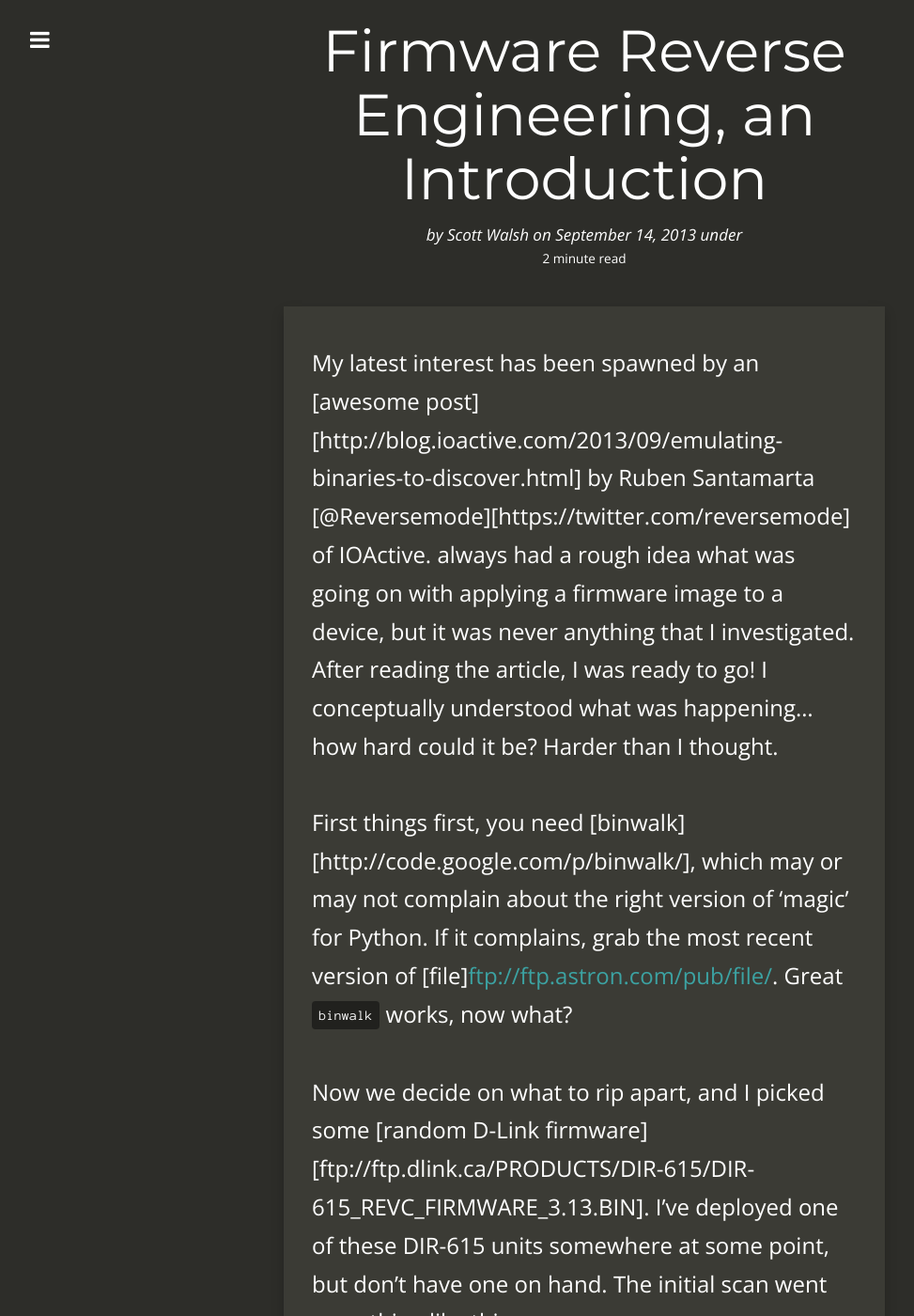
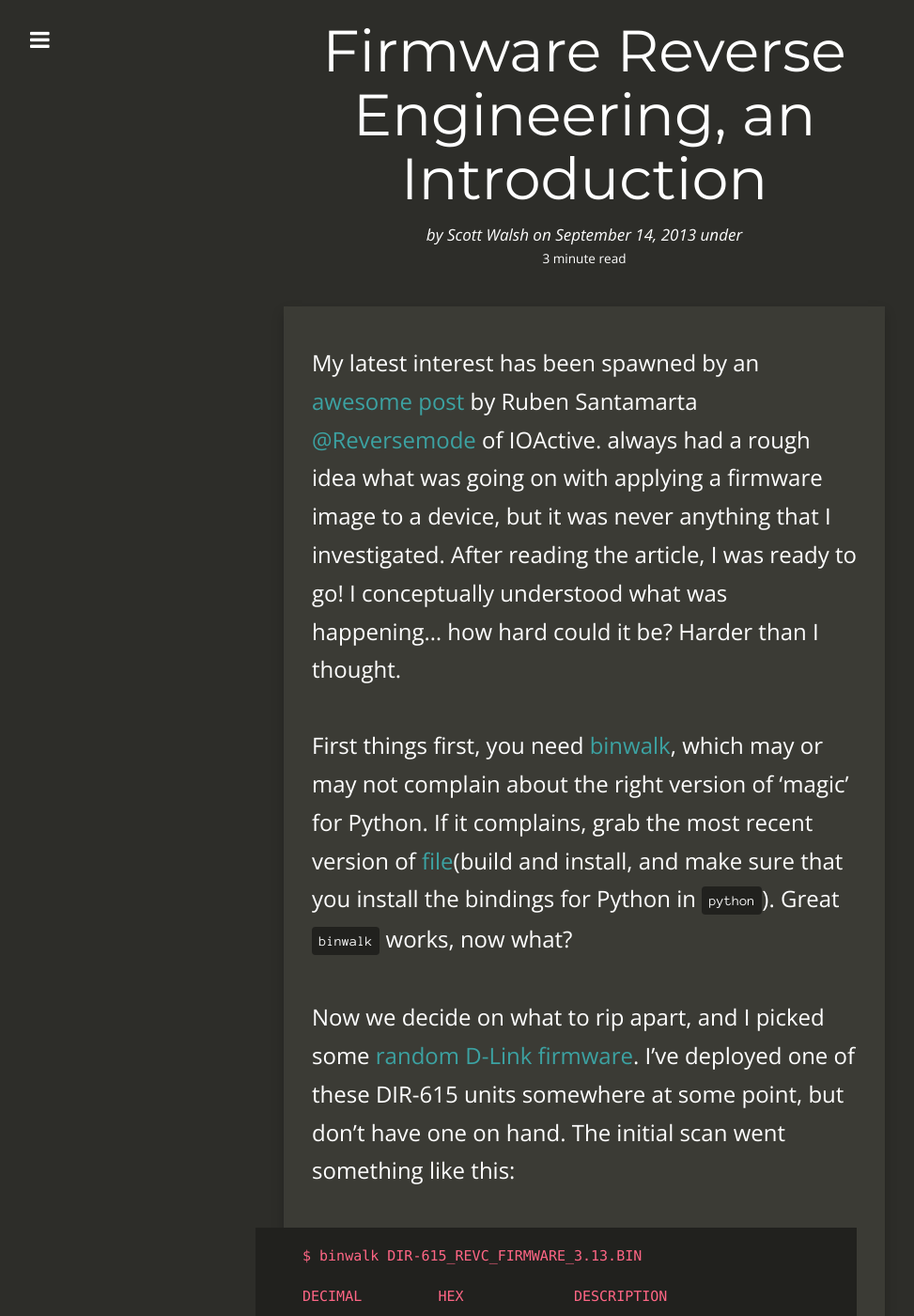
Before and after one commit to invisiblethreat/invisiblethreat.github.io, a Jekyll site: the page built from _posts/2013-09-13-firmware-reversing.md, in a window 1280 px wide and 1400 px high. Shown: the whole window at 94% size, without its empty margins (18-991 px from the left). Built offline with Jekyll 4.4.1, drawn with Linux system fonts in a browser that asks for light colours; nearby versions of some CDN libraries; comment, search, counter and statistics services are not loaded; some of the changed text lies outside the part shown.

Commit message:
changed link format

````diff
--- a/_posts/2013-09-13-firmware-reversing.md
+++ b/_posts/2013-09-13-firmware-reversing.md
@@ -10,24 +10,24 @@
 catagories: reversing
 ---
 
- My latest interest has been spawned by an [awesome post]
- [http://blog.ioactive.com/2013/09/emulating-binaries-to-discover.html] by
- Ruben Santamarta [@Reversemode][https://twitter.com/reversemode] of IOActive.
+ My latest interest has been spawned by an
+ [awesome post](http://blog.ioactive.com/2013/09/emulating-binaries-to-discover.html) by
+ Ruben Santamarta [@Reversemode](https://twitter.com/reversemode) of IOActive.
 always had a rough idea what was going on with applying a firmware image to a
 device, but it was never anything that I investigated. After reading the
 article, I was ready to go! I conceptually understood what was happening...
 how hard could it be? Harder than I thought.
 
-First things first, you need [binwalk][http://code.google.com/p/binwalk/],
-which may or may not complain about the right version of 'magic' for Python. If it complains, grab the most recent version of [file][ftp://ftp.astron.com/pub/file/](build and install, and make sure that you
+First things first, you need [binwalk](http://code.google.com/p/binwalk/),
+which may or may not complain about the right version of 'magic' for Python. If it complains, grab the most recent version of [file](ftp://ftp.astron.com/pub/file/)(build and install, and make sure that you
 install the bindings for Python in `python`). Great `binwalk` works, now what?
 
 Now we decide on what to rip apart, and I picked some
-[random D-Link firmware][ftp://ftp.dlink.ca/PRODUCTS/DIR-615/DIR-615_REVC_FIRMWARE_3.13.BIN].
+[random D-Link firmware](ftp://ftp.dlink.ca/PRODUCTS/DIR-615/DIR-615_REVC_FIRMWARE_3.13.BIN).
 I've deployed one of these DIR-615 units somewhere at some point, but don't
 have one on hand. The initial scan went something like this:
 
-```
+```shell
 $ binwalk DIR-615_REVC_FIRMWARE_3.13.BIN
 
 DECIMAL         HEX             DESCRIPTION
@@ -42,7 +42,7 @@
 
 So the thing that I immediately understood was that I could grab the Squashfs section pretty easily with:
 
-```
+```shell
 $ dd if=DIR-615_REVC_FIRMWARE_3.13.BIN bs=1 count=2518754 skip=1048576 of=dir615.sqfs
 
 file dir615.sqfs
@@ -53,7 +53,7 @@
 of my depth. I basically thought I'd be able to run `unsquashfs` on that
 resulting image, but in reality, it just died:
 
-```
+```shell
 $ unsquashfs dir615.sqfs
 Reading a different endian SQUASHFS filesystem on a
 Parallel unsquashfs: Using 8 processors
@@ -66,7 +66,7 @@
 This seems to indicate that I don't know what's going on, and to some extent
 this is true. In particular, I don't understand the LZMA component of the
 image. I was aware of
-[Firmware Mod Kit][http://code.google.com/p/firmware-mod-kit/],
+[Firmware Mod Kit](http://code.google.com/p/firmware-mod-kit/),
 but hadn't used it before. After grabbing FMK, I picked up a few dependencies,
 like `liblzma`, I was on my way.
 
````
